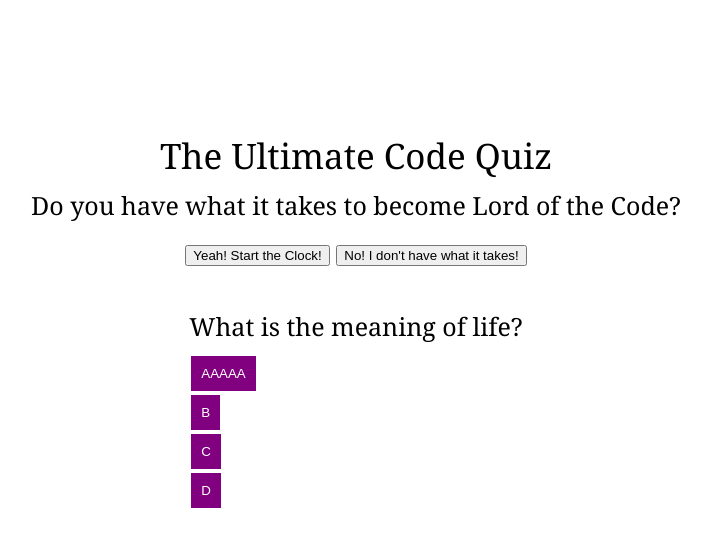
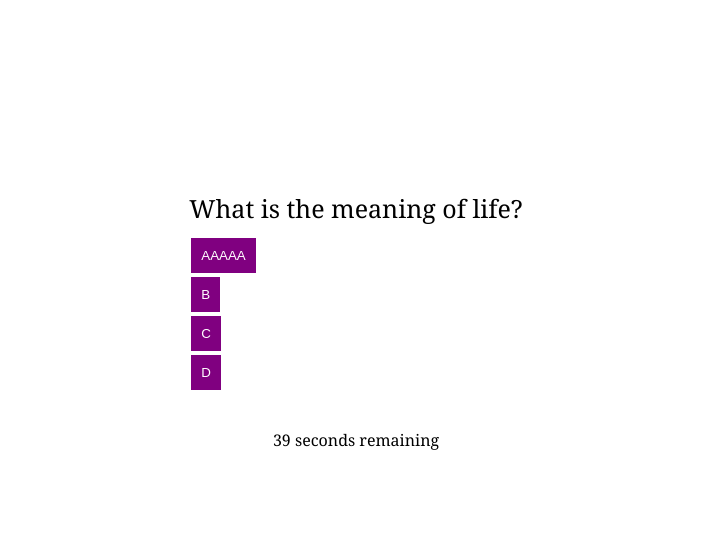
Before and after one commit to xtinarees/code-quiz, a plain HTML site: page index.html in a window 1280 px wide. Both pictures are taken after a click on the button "Yeah! Start the Clock!". Shown: the whole page, without its empty margins (284-995 px from the left). Drawn offline with Linux system fonts and the light colour scheme.

Commit message:
Defining variables in javascript. Created timer function. Created startGame function that hides welcome text and should soon do more.

```diff
--- a/assets/script.js
+++ b/assets/script.js
@@ -3,7 +3,6 @@
 // https://www.codingnepalweb.com/quiz-app-with-timer-javascript/
 // https://codepen.io/boopalan002/pen/yKZVGa
 // https://www.w3schools.com/js/js_quiz.asp
-
 
 var questions = [
     {
@@ -27,6 +26,43 @@ var questions = [
         choices: ["A. Not me", "B. Not me", "C. Not me", "D. Me"],
         answer: "D. Me",
     }
-]
+];
 
-console.log(questions);
+var welcome = document.querySelector(".welcome");
+var startButton = document.querySelector(".start-button");
+var quitButton = document.querySelector(".quit-button");
+var quiz = document.querySelector(".quiz");
+var timerEl = document.querySelector(".timer-text")
+
+
+
+
+
+startButton.addEventListener("click", startGame);
+
+
+function startGame(){
+    startTimer();
+    document.getElementsByClassName("welcome")[0].style.visibility = "hidden";
+
+
+}
+
+function loseGame() {
+
+}
+
+
+function startTimer() {
+    var timeLeft = 40;
+    var timeInterval = setInterval(function(){
+        if (timeLeft > 1) {
+            timerEl.textContent = timeLeft + " seconds remaining";
+            timeLeft--;
+        } else {
+            timerEl.textContent = "";
+            loseGame();
+            clearInterval(timeInterval);
+        }
+    }, 1000)
+}
--- a/assets/style.css
+++ b/assets/style.css
@@ -17,7 +17,7 @@ header {
     justify-content: center;
     align-content: space-around;
     align-items: center;
-    padding-top: 10%;
+    padding-top: 10px;
 }
 
 header h1 {
@@ -64,3 +64,8 @@ header h2 {
     align-items: center;
     padding-top: 3%;
 }
+
+.timer-text {
+    font-family: Georgia, 'Times New Roman', Times, serif;
+    padding-top: 40px;
+}
--- a/index.html
+++ b/index.html
@@ -11,13 +11,14 @@
 </head>
 
 <body>
-    <header>
+    <header class="welcome">
         <h1>The Ultimate Code Quiz</h1>
         <h2>Do you have what it takes to become Lord of the Code?<h2>
                 <button class="start-button">Yeah! Start the Clock!</button>
                 <button class="quit-button">No! I don't have what it takes!</button>
     </header>
     <div class="container">
+
 
 
         <div class="quiz">
@@ -33,7 +34,8 @@
 
 
         </div>
-
+        <div class="card-timer">
+            <div class="timer-text">Time Left</div>
 
 
 
```
